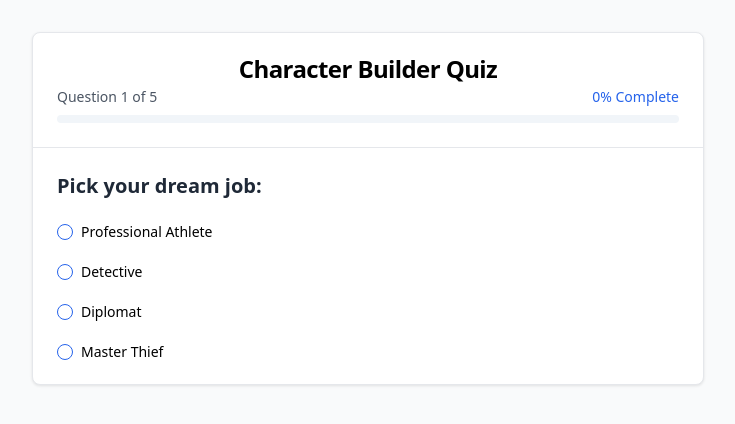
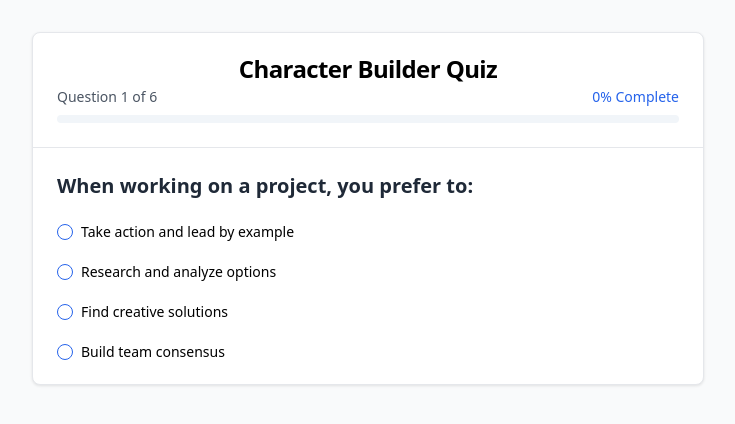
Before and after one commit to cdthedrummer/quiz-app, a Next.js app: page / in a window 1280 px wide. Shown: the top 424 px of the page, without its empty margins (272-1007 px from the left). Built offline with nearby package versions, Linux system fonts and the light colour scheme.

Commit message:
update: refine questions for better personal assessment

```diff
--- a/app/questions.ts
+++ b/app/questions.ts
@@ -2,43 +2,48 @@ import type { Question } from './types';
 
 export const questions: Question[] = [
   {
-    text: "Pick your dream job:",
+    text: "When working on a project, you prefer to:",
     type: "single",
     options: [
-      { text: "Professional Athlete", stats: ["strength", "dexterity"] },
-      { text: "Detective", stats: ["intelligence", "wisdom"] },
-      { text: "Diplomat", stats: ["charisma", "wisdom"] },
-      { text: "Master Thief", stats: ["dexterity", "intelligence"] }
+      { text: "Take action and lead by example", stats: ["strength", "charisma"] },
+      { text: "Research and analyze options", stats: ["intelligence", "wisdom"] },
+      { text: "Find creative solutions", stats: ["dexterity", "intelligence"] },
+      { text: "Build team consensus", stats: ["wisdom", "charisma"] }
     ]
   },
   {
-    text: "Your party is ambushed. You...",
+    text: "How do you typically handle stress?",
     type: "single",
     options: [
-      { text: "Fight head-on", stats: ["strength", "dexterity"] },
-      { text: "Analyze their weakness", stats: ["intelligence", "wisdom"] },
-      { text: "Negotiate peace", stats: ["charisma", "wisdom"] },
-      { text: "Sneak past them", stats: ["dexterity", "intelligence"] }
+      { text: "Exercise or physical activity", stats: ["strength", "dexterity"] },
+      { text: "Talk it through with others", stats: ["charisma", "wisdom"] },
+      { text: "Analyze and problem-solve", stats: ["intelligence", "wisdom"] },
+      { text: "Quick action to resolve it", stats: ["dexterity", "strength"] }
     ]
   },
   {
-    text: "Choose your powers:",
+    text: "Select all activities you enjoy:",
     type: "multiple",
     options: [
-      { text: "Super strength", stats: ["strength", "dexterity"] },
-      { text: "Mind control", stats: ["charisma", "wisdom"] },
-      { text: "Teleportation", stats: ["dexterity", "intelligence"] },
-      { text: "Time manipulation", stats: ["intelligence", "wisdom"] }
+      { text: "Physical training", stats: ["strength", "dexterity"] },
+      { text: "Teaching others", stats: ["wisdom", "charisma"] },
+      { text: "Strategic planning", stats: ["intelligence", "wisdom"] },
+      { text: "Group leadership", stats: ["charisma", "strength"] }
     ]
   },
   {
-    text: "Rate your fighting spirit",
+    text: "How comfortable are you with physical challenges?",
     type: "scale",
     stat: "strength"
   },
   {
-    text: "Rate your quick thinking",
+    text: "How often do you learn new skills?",
     type: "scale",
     stat: "intelligence"
+  },
+  {
+    text: "Rate your adaptability to change:",
+    type: "scale",
+    stat: "dexterity"
   }
 ];
```
